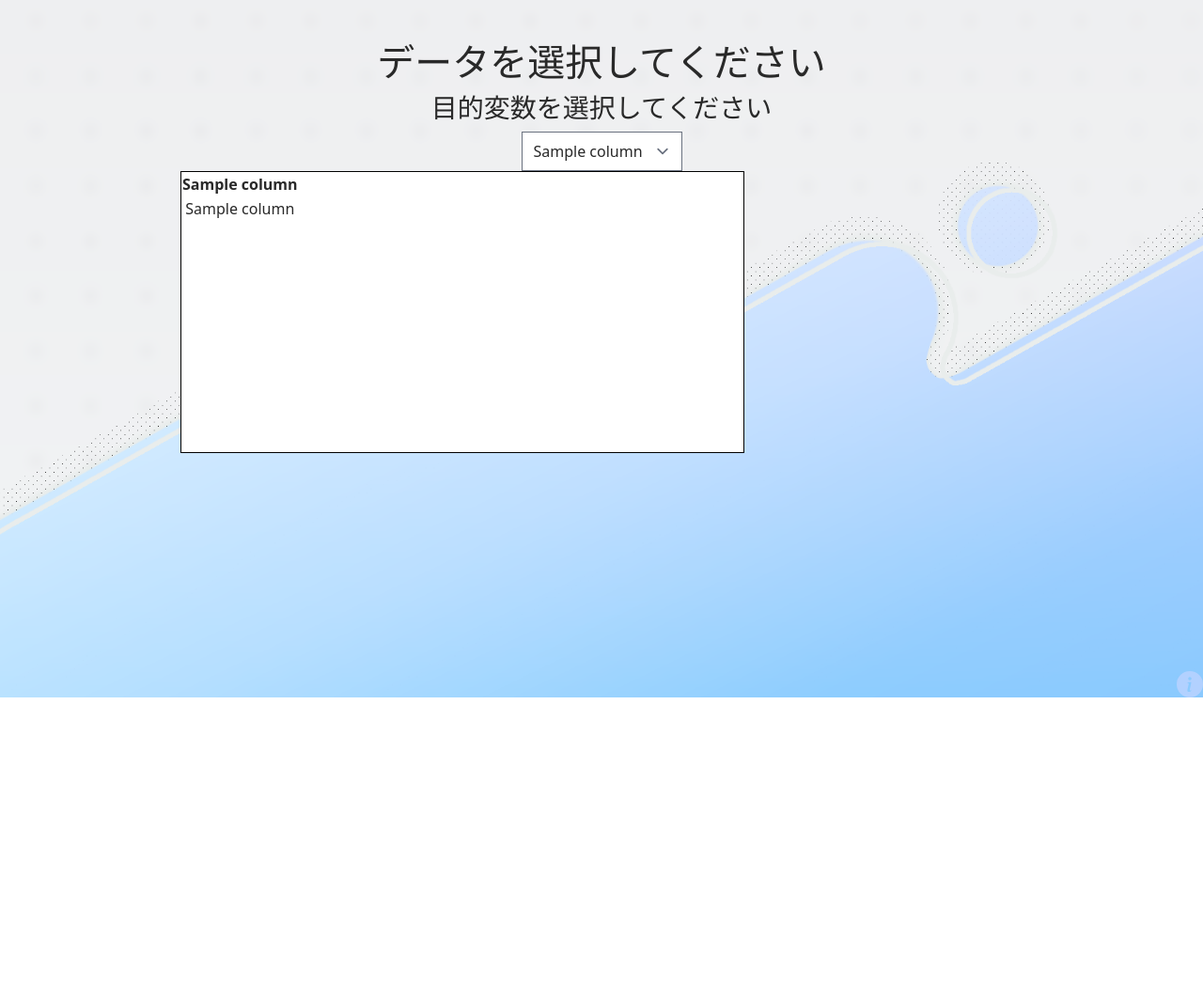
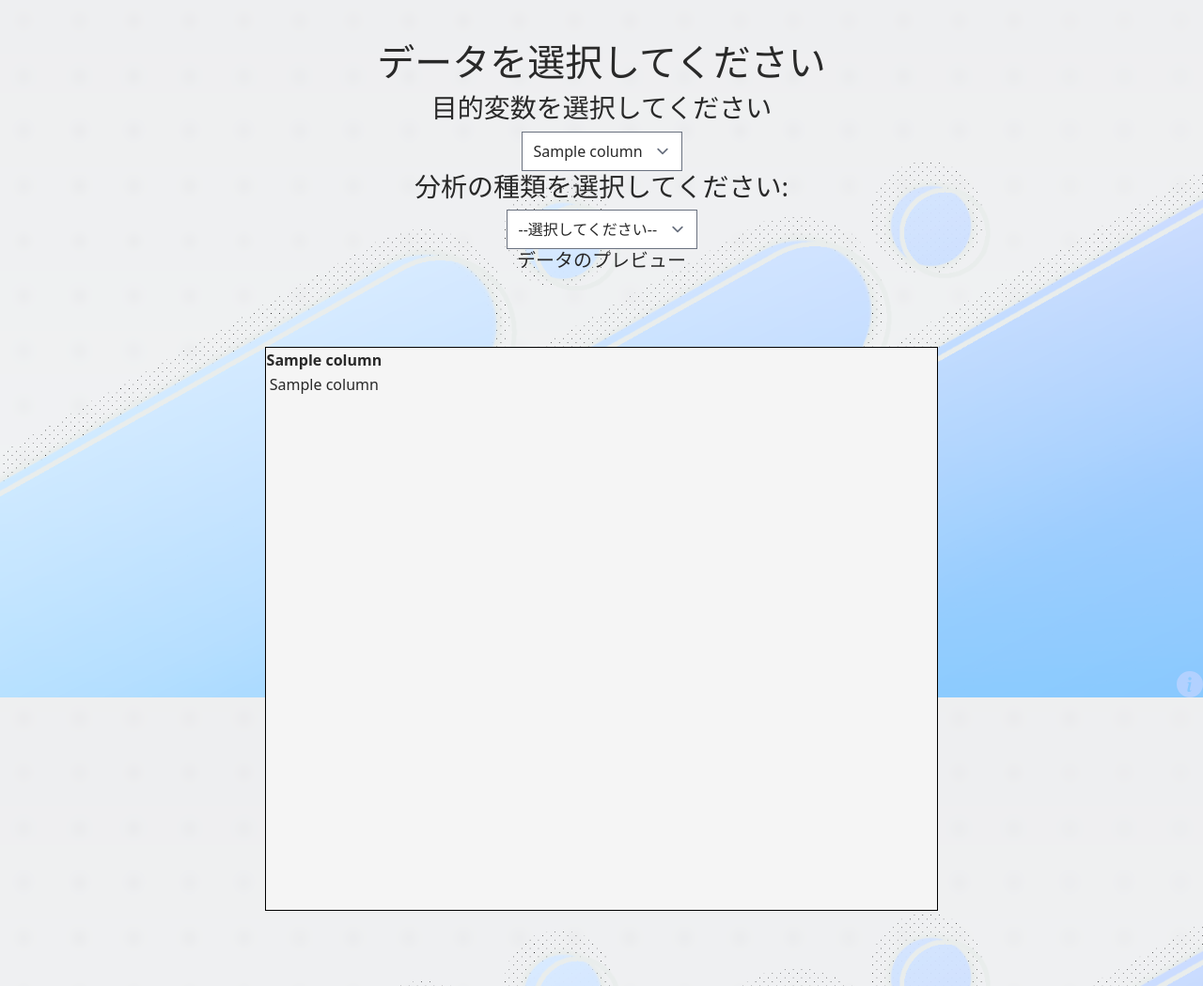
Before and after one commit to tontiruu/AutoML, a Flask app: template templates/choseTarget.html in a window 1280 px wide. Shown: the part 58-1107 px from the top of the page at 94% size. Before the commit the page ends 800 px from the top, so only its background shows below. Run offline with Flask 3, Linux system fonts and the light colour scheme; the template is opened without the code that fills it: most values are stand-ins (such as "Sample title", 1, 10 or a date in 2020); some libraries are stand-ins or nearby versions.

Commit message:
分析の種類選択、プレビュー表示

```diff
--- a/static/choseTarget.css
+++ b/static/choseTarget.css
@@ -31,9 +31,16 @@
 }
 
 .scroll {
-  width: 600px;
-  height: 300px;
-  background-color: white !important;
-  overflow: scroll;
+  width: 80%; /* 画面幅の80% */
+  max-width: 800px; /* 最大幅を指定 */
+  height: 80vh; /* 画面の高さの80% */
+  max-height: 600px; /* 最大高さを指定 */
+  background-color: whitesmoke;
+  overflow: auto; /* スクロールが必要な場合に表示 */
   border: black 1px solid;
+  margin: 10vh auto; /* 上下中央に配置 */
 }
+
+.preview {
+  text-align: center; /* テーブルを中央に配置 */
+}
--- a/templates/choseTarget.html
+++ b/templates/choseTarget.html
@@ -23,7 +23,21 @@ color:#292929;">
     </select>
 
 
-    <div class="scroll">
+
+    <h3>分析の種類を選択してください:</h3>
+
+    <select name="selection" id="select">
+      <option value="">--選択してください--</option>
+      <option value="回帰">回帰</option>
+      <option value="分類">分類</option>
+    </select>
+
+
+
+    <h5>データのプレビュー</h5>
+
+<div class="preview">
+  <div class="scroll">
     <table>
 
       <tr>
@@ -43,6 +57,7 @@ color:#292929;">
 
     </table>
   </div>
+</div>
 
 
 
```
